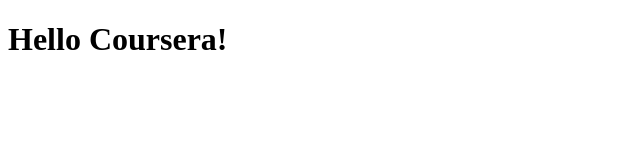
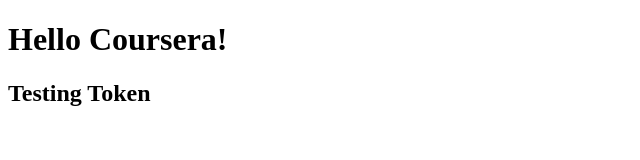
Before and after one commit to tmullen93/coursera_test, a plain HTML site: page site/index.html in a window 1280 px wide. Shown: the whole page, without its empty margins (0-640 px from the left). Drawn offline with Linux system fonts and the light colour scheme.

Commit message:
testing tokens

```diff
--- a/site/index.html
+++ b/site/index.html
@@ -7,5 +7,6 @@
 </head>
 <body>
 <h1>Hello Coursera!</h1>
+<h2>Testing Token</h2>
 </body>
 </html>
```
